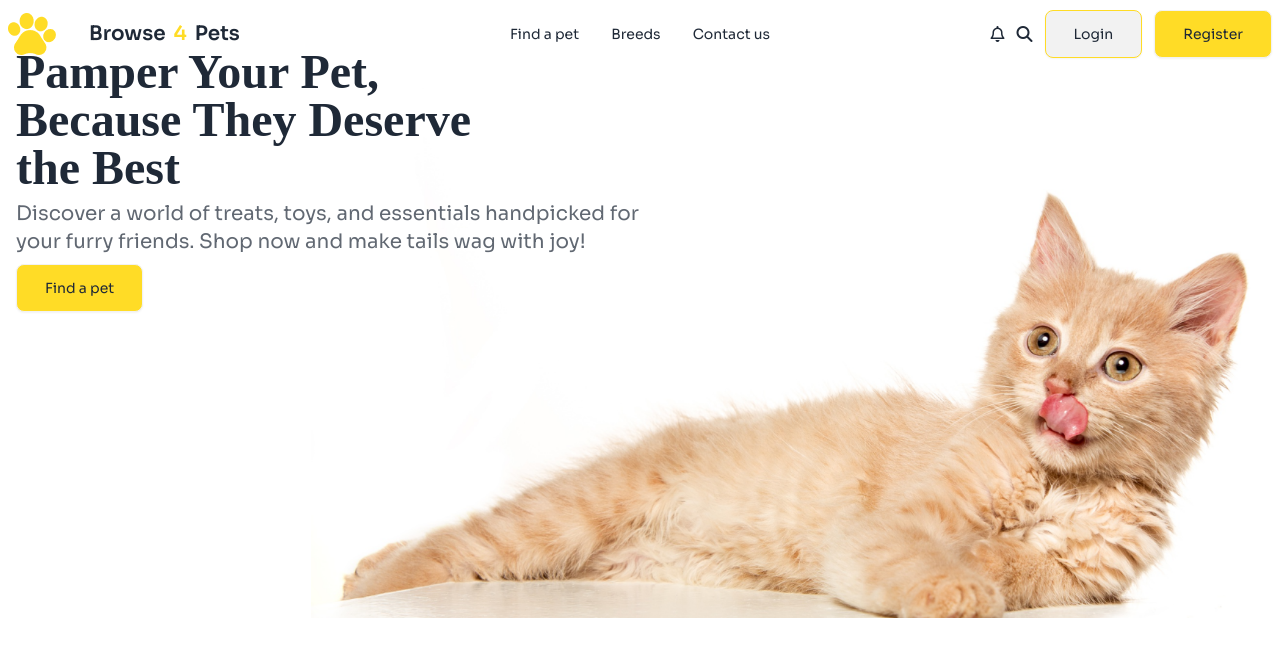
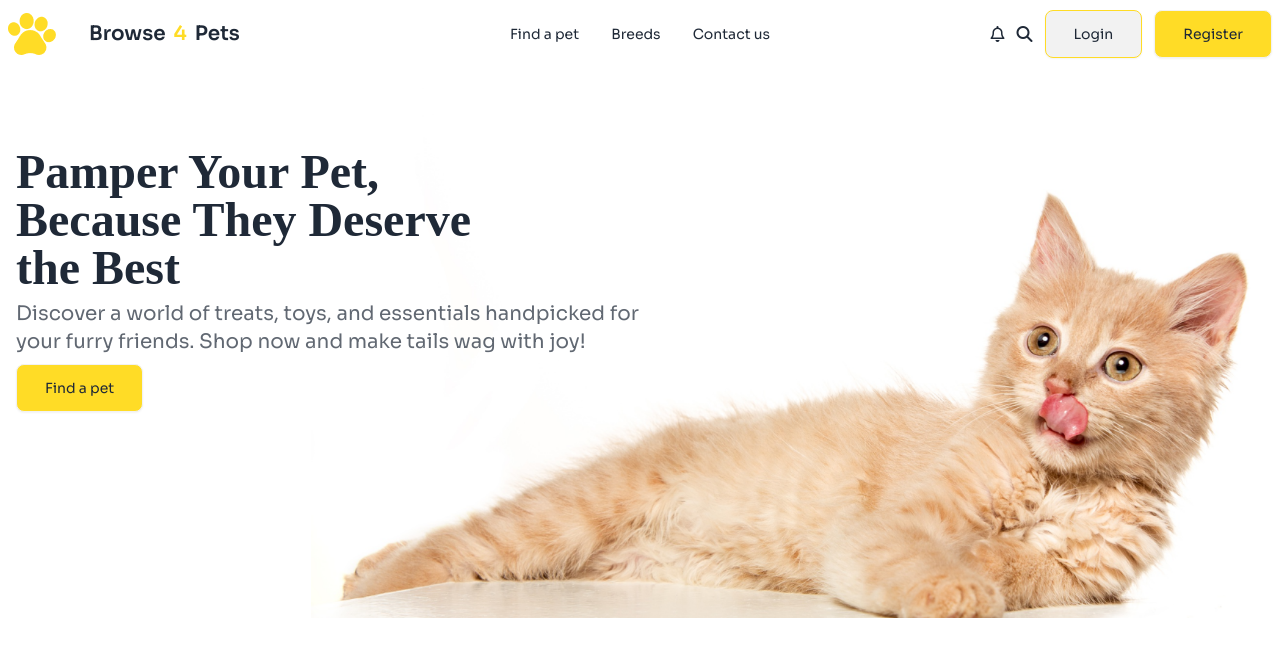
Before and after one commit to n8shade/Assignment-3, a plain HTML site: page index.html in a window 1280 px wide. Drawn offline with nearby package versions, Linux system fonts and the light colour scheme; a web font is replaced by a local one.

Commit message:
did a bit tweaking

```diff
--- a/index.html
+++ b/index.html
@@ -80,7 +80,7 @@
         </div>
         <!-- header content -->
         <div style="background-image: url('c1-assets/cat-big.png');" class="hero bg-contain bg-no-repeat bg-bottom lg:bg-right-bottom relative h-[550px]">
-            <div class="mt-[-100px] lg:absolute lg:top-16 lg:left-0 p-4">
+            <div class="mt-[-100px] lg:mt-0 lg:absolute lg:top-16 lg:left-0 p-4">
                 <h1 class="text-3xl lg:text-5xl font-bold">Pamper Your Pet, <br> Because They Deserve <br> the Best</h1>
                 <p class="sora text-xl py-2 font-normal opacity-70">
                     Discover a world of treats, toys, and essentials handpicked for <br> your furry friends. Shop now
@@ -90,6 +90,7 @@
             </div>
         </div>
     </header>
+
 </body>
 
 </html>
```
